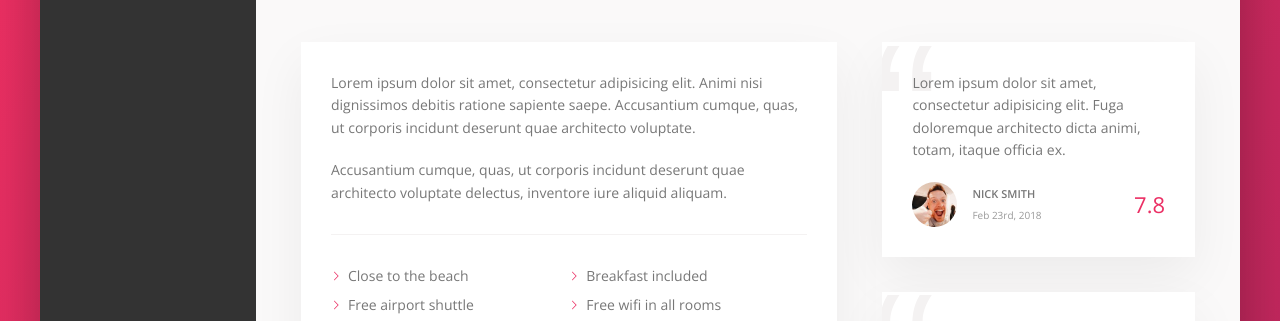
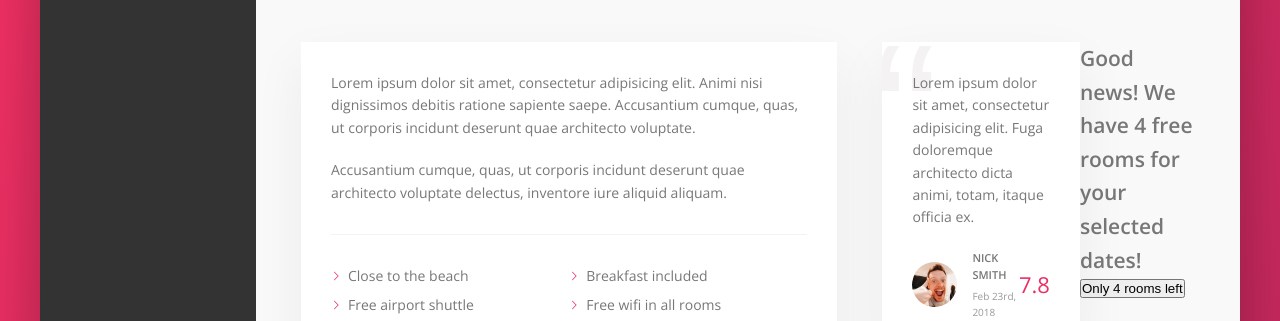
Before and after one commit to egarnaga/trillo, a website: page index.html in a window 1280 px wide. Shown: the part 605-926 px from the top of the page. Drawn offline with nearby package versions, Linux system fonts and the light colour scheme.

Commit message:
Добавляет разметку к разделу CTA

```diff
--- a/index.html
+++ b/index.html
@@ -204,6 +204,16 @@
 
               <button class="btn-inline">Show all <span>&rarr;</span></button>
             </div>
+
+            <div class="cta">
+              <h2 class="cta__book-now">
+                Good news! We have 4 free rooms for your selected dates!
+              </h2>
+              <button class="btn">
+                Only 4 rooms left
+              </button>
+            </div>
+
           </div>
 
         </main>
```
